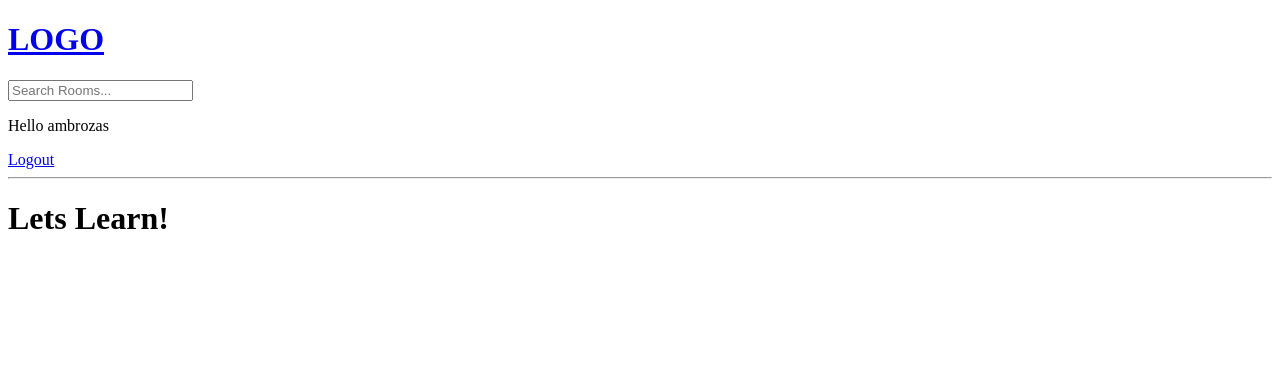
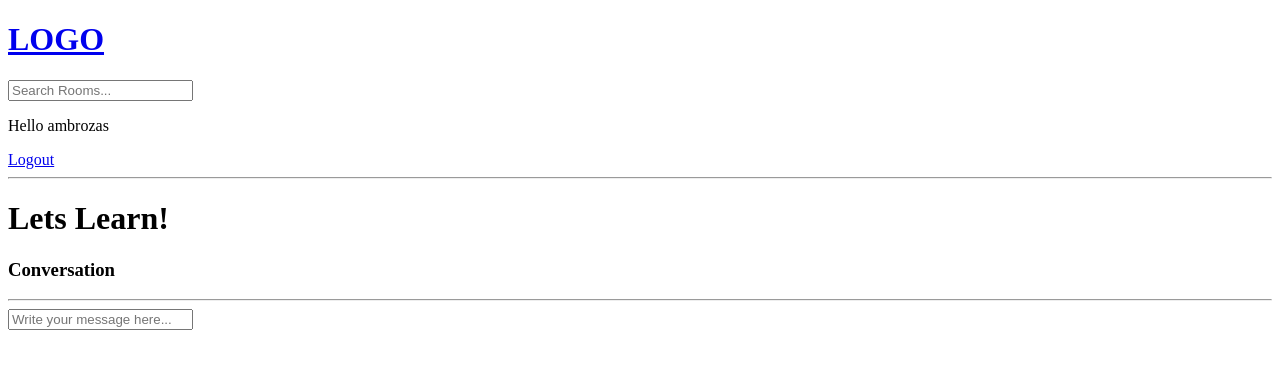
Before and after one commit to EAmbrozas/studybud, a Django app: page /room/6 in a window 1280 px wide. Shown: the top 369 px of the page. Run offline with Django 3.2, Linux system fonts and the light colour scheme; a user stored in the database is signed in; data comes from the database, SQL or seed files in the repository; both versions use the stored data as it was after the commit.

Commit message:
Add messeaing functionality to rooms

```diff
--- a/base/templates/base/room.html
+++ b/base/templates/base/room.html
@@ -2,4 +2,28 @@
 
 {% block content %}
 <h1>{{room.name}}</h1>
+
+<p>{{room.description}}</p>
+
+<div class="comment-wrapper">
+    <h3>Conversation</h3>
+    <hr>
+
+    {% for message in room_messages %}
+        <div>
+            <small>@{{message.user}} {{message.created|timesince}} ago</small>
+            <p>{{message.body}}</p>
+            <hr>
+        </div>
+    {% endfor %}
+</div>
+
+{% if request.user.is_authenticated %}
+<div class="comment-form">
+    <form method="POST" action="">
+        {% csrf_token %}
+        <input type="text" name="body" placeholder="Write your message here..." />
+    </form>
+</div>
+{% endif %}
 {% endblock content %}
--- a/base/views.py
+++ b/base/views.py
@@ -6,7 +6,7 @@ from django.db.models import Q
 from django.contrib.auth.models import User
 from django.contrib.auth import authenticate, login, logout
 from django.contrib.auth.forms import UserCreationForm
-from .models import Room, Topic
+from .models import Room, Topic, Message
 from .forms import RoomForm
 
 # Create your views here.
@@ -81,7 +81,17 @@ def home(request):
 
 def room(request, pk):
     room = Room.objects.get(id=pk)
-    context = {'room': room}
+    room_messages = room.message_set.all().order_by('-created')
+
+    if request.method == 'POST':
+        message = Message.objects.create(
+            user=request.user,
+            room=room,
+            body=request.POST.get('body')
+        )
+        return redirect('room', pk=room.id)
+
+    context = {'room': room, 'room_messages': room_messages}
     return render(request, 'base/room.html', context)
 
 
```
Also changed, not shown: db.sqlite3.
